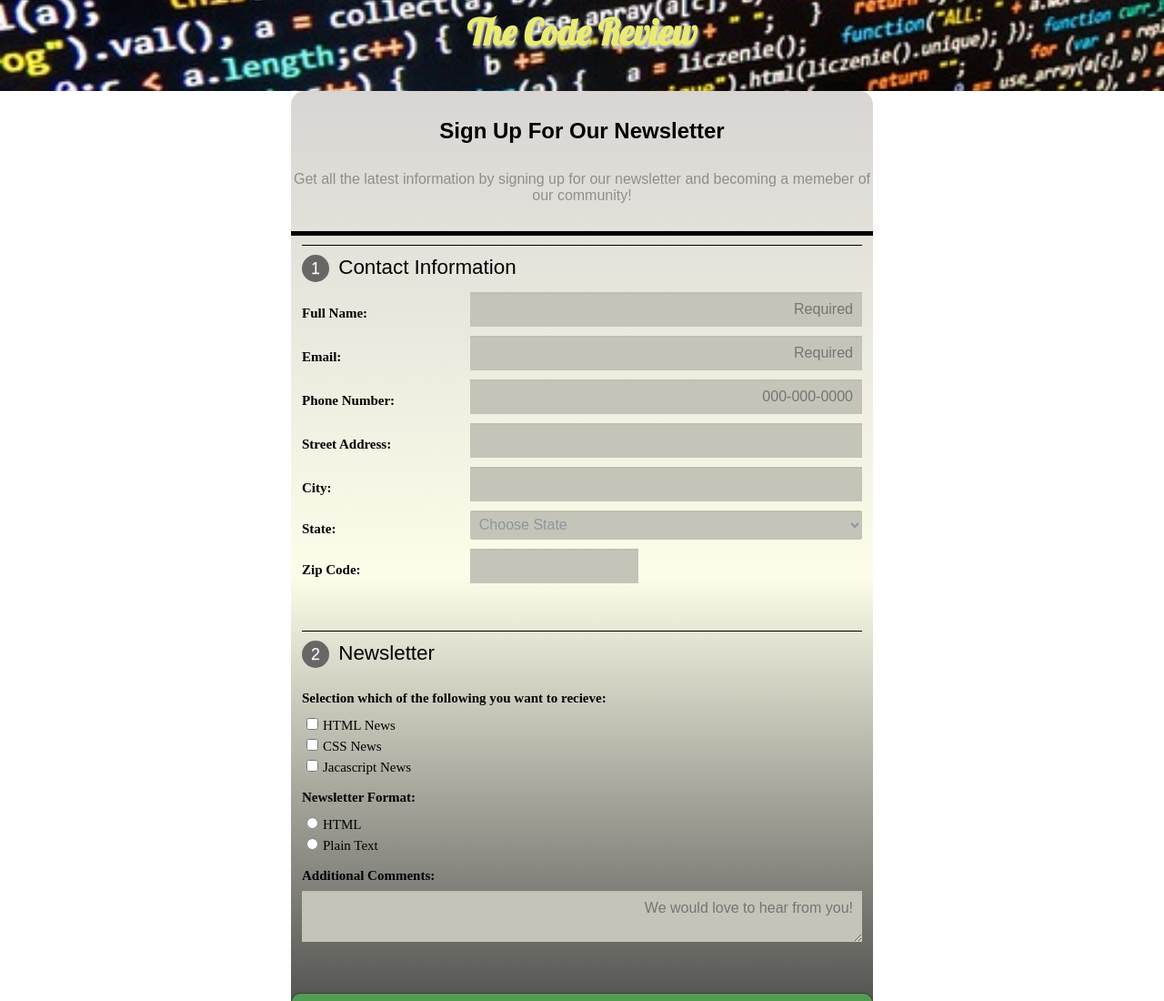
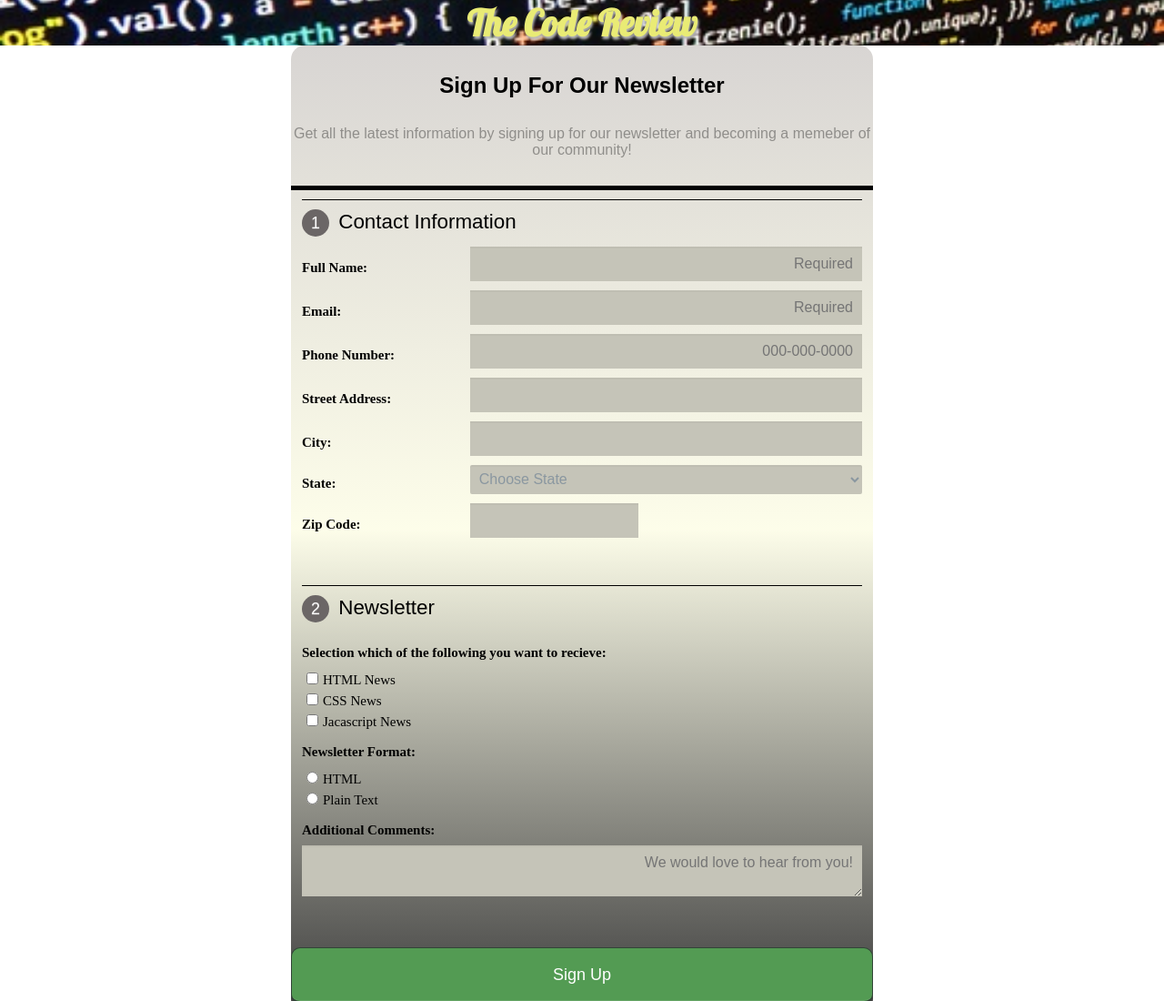
Before and after one commit to BritKHall/Techdegree_Unit3_Project, a plain HTML site: page index.html in a window 1280 px wide. Shown: the top 1100 px of the page at 91% size. Drawn offline with Linux system fonts and the light colour scheme; a web font is replaced by a local one.

Commit message:
Complete
completed

```diff
--- a/css/style.css
+++ b/css/style.css
@@ -3,10 +3,11 @@
         box-sizing: border-box;
         }
 
+
     footer {
         text-align: center;
         font-family: sans-serif;
-        font-size: 10px
+        font-size: 10px;
         }
 
 /* ----------Lables and Header--------------------------------------- */
@@ -17,11 +18,10 @@
         background-size: cover;
         background-repeat: no-repeat;
         background-position: center;
-        padding:10px;
         }
 
     h1 {
-        margin: 0 0 30px 0;
+        margin: 0 ;
         text-align: center;
         font-family: 'lobster', cursive;
         color: rgb(233, 235, 117);
```
